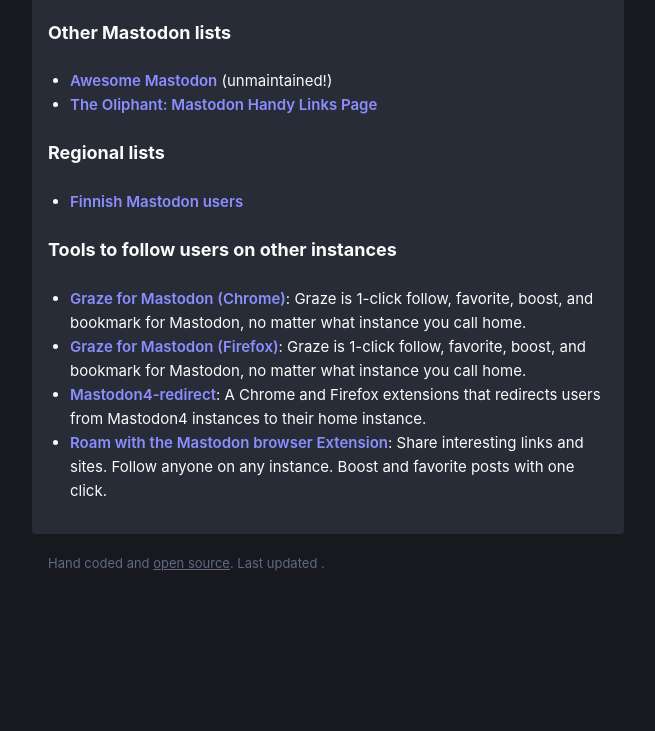
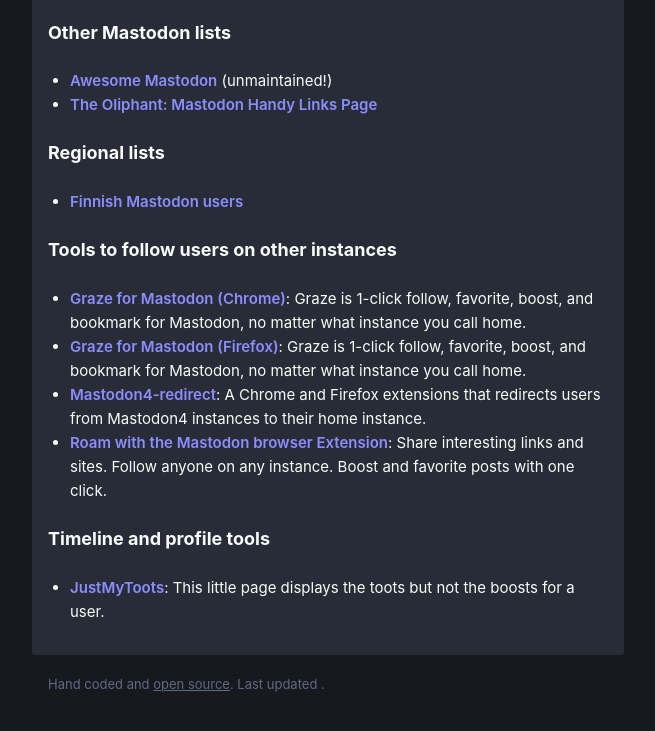
Before and after one commit to ronilaukkarinen/the-mastodon-list, a website: page index.html in a window 1280 px wide. Shown: the part 415-1146 px from the top of the page, without its empty margins (312-967 px from the left). Before the commit the page ends 1027 px from the top, so only its background shows below. Drawn offline with nearby package versions, Linux system fonts and the light colour scheme; a script that the page names is missing.

Commit message:
Add JustMyToots

```diff
--- a/index.html
+++ b/index.html
@@ -68,6 +68,11 @@
       <li><a href="https://fo.llow.social/roam">Roam with the Mastodon browser Extension</a>: Share interesting links and sites. Follow anyone on any instance. Boost and favorite posts with one click.</li>
     </ul>
 
+    <h2>Timeline and profile tools</h2>
+    <ul>
+      <li><a href="https://justmytoots.com">JustMyToots</a>: This little page displays the toots but not the boosts for a user.</li>
+    </ul>
+
   </section>
 
   <footer>
```
